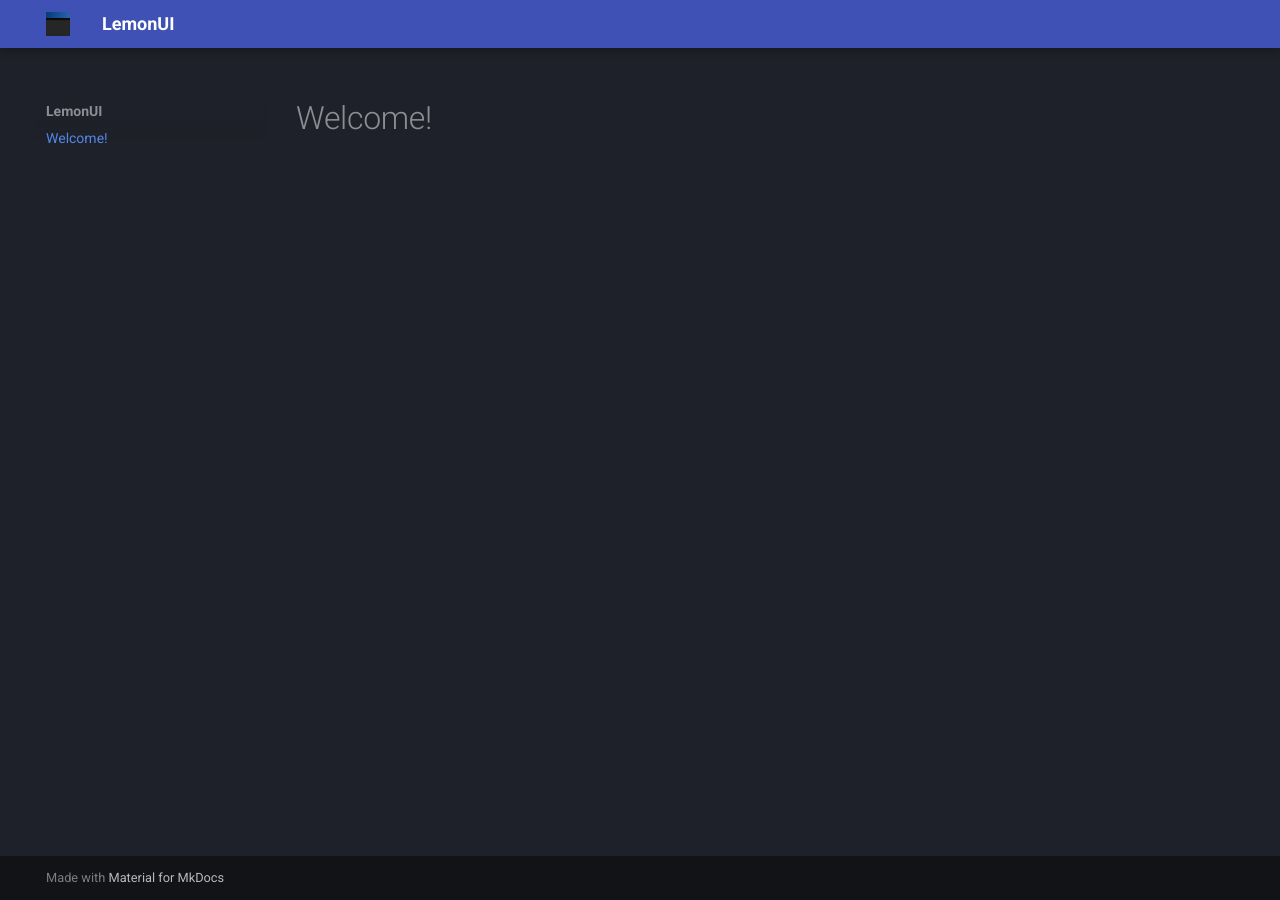
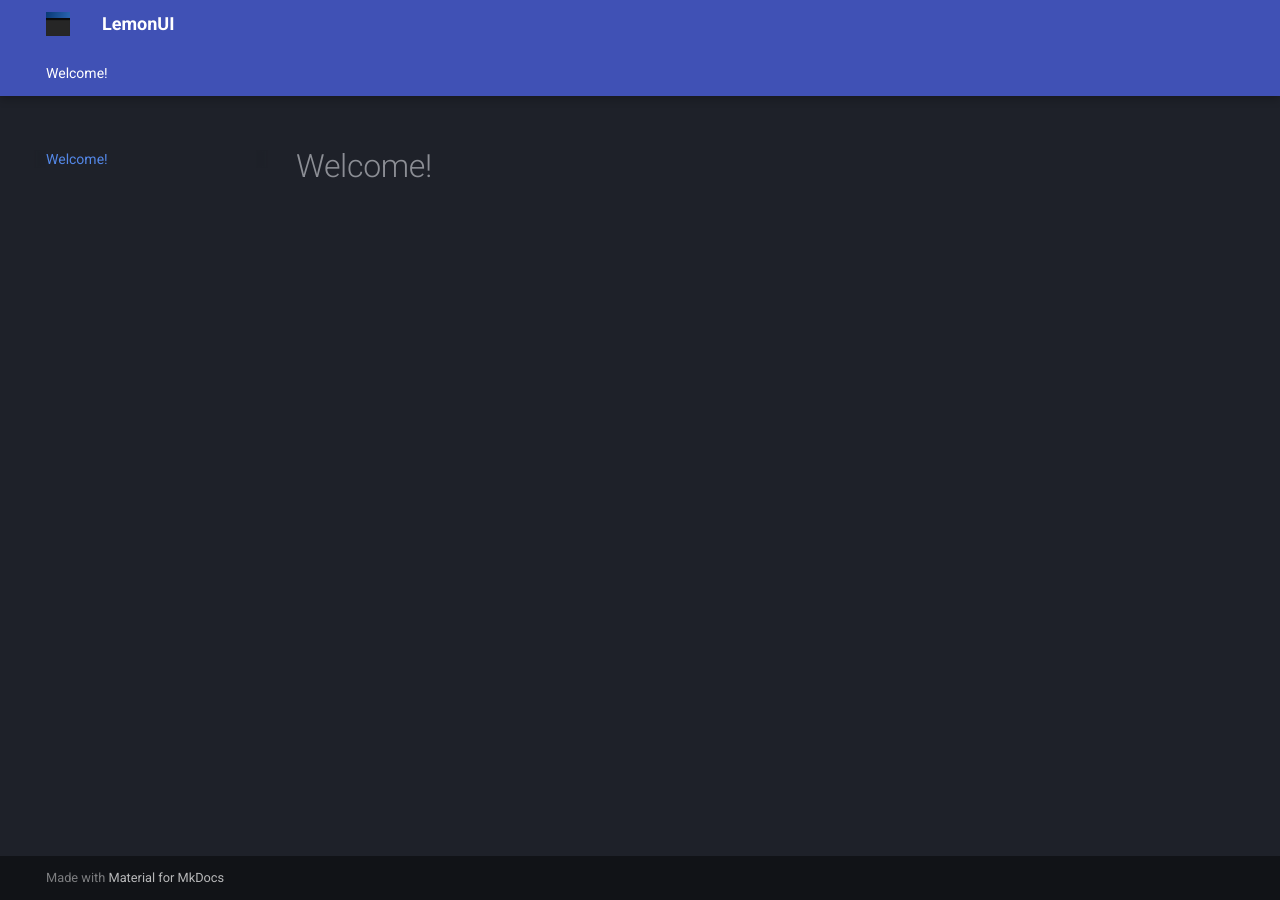
Before and after one commit to LemonUIbyLemon/Docs, an MkDocs documentation site: the page built from docs/index.md, in a window 1280 px wide. Built offline with MkDocs 1.6.1 and Material for MkDocs 9.7.7, drawn with Linux system fonts in a browser that asks for light colours.

Commit message:
Enable certain navigation options

```diff
--- a/mkdocs.yml
+++ b/mkdocs.yml
@@ -8,6 +8,16 @@ theme:
     accent: blue
   logo: logo.png
   favicon: logo.png
+  features:
+    - navigation.instant
+    - navigation.instant.progress
+    - navigation.tracking
+    - navigation.tabs
+    - navigation.tabs.sticky
+    - navigation.sections
+    - navigation.path
+    - navigation.prune
+    - navigation.top
 
 plugins:
   - mkdoxy:
```
